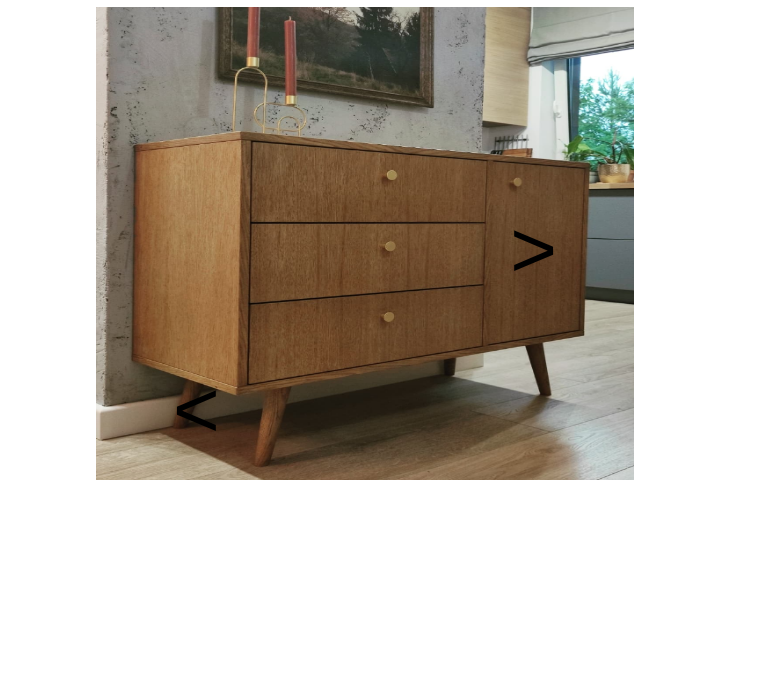
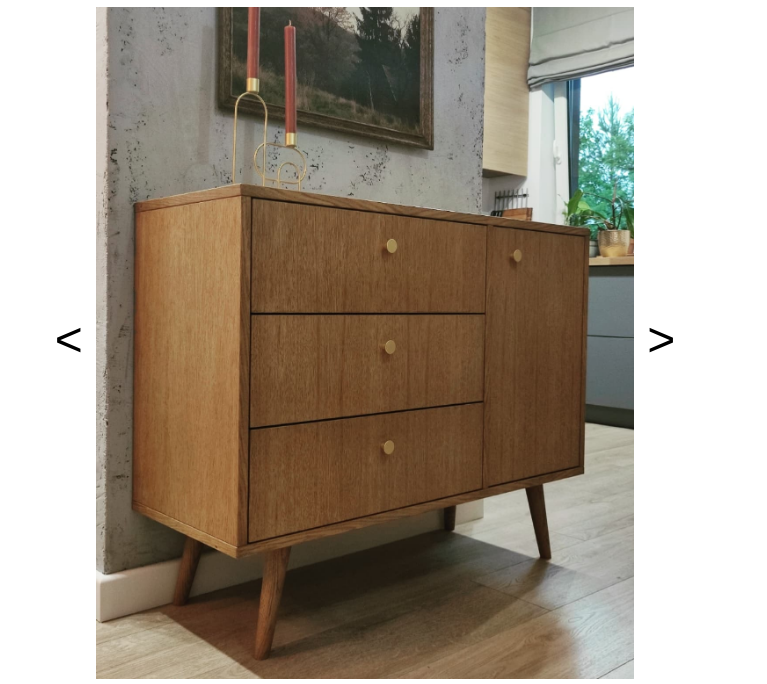
Before and after one commit to DGStach/MeblarniaWebsite, a plain HTML site: page Index.html in a window 1280 px wide. Shown: the part 116-800 px from the top of the page, without its empty margins (275-1042 px from the left). Drawn offline with Linux system fonts and the light colour scheme.

Commit message:
upgrade 12.11 - photos meblorz added

```diff
--- a/Index.html
+++ b/Index.html
@@ -9,7 +9,6 @@
     <meta name="viewport" content="width=device-width, initial-scale=1">
 
 <body>
-
 
 
 <div class="navBarContainer" id="navBarContainer">
@@ -24,22 +23,11 @@
     </div>
 </div>
 
-<div id="slideShowContainer">
-    <div id="slideShowPhoto">
-        <img src="img/1.jpg" onclick="currentSlide(0)">
-       <!-- <img src="img/2.jpg" onclick="currentSlide(1)">
-        <img src="img/3.jpg" onclick="currentSlide(2)">
-         <img src="img/4.jpg" onclick="currentSlide(3)">
-         <img src="img/5.jpg" onclick="currentSlide(4)">-->
-        <div id="slideShowButton">
-            <span><</span>
-            <span>></span>
-        </div>
+    <div id="slideShowContainer">
+        <span class="slideShowButton" onclick="scrollPhoto(-1)"><</span>
+        <img id="photoSlideShow" class="slideShowPhoto" src="img/1.jpg">
+        <span class="slideShowButton" onclick="scrollPhoto(1)">></span>
     </div>
-
-
-</div>
-
 <div id="AboutMeContent">
     <img src="img/MeblorzPhoto.jpg">
 
@@ -98,6 +86,7 @@
 </div>
 
 <script>
+    var imgNumber;
     function myFunction() {
         var x = document.getElementById("navBarContainer");
         if (x.className === "navBarContainer") {
@@ -106,5 +95,38 @@
             x.className = "navBarContainer";
         }
     }
+
+    const scrollPhoto = (counter) => {
+        const minImgNumber = 1;
+        const maxImgNumber = 5;
+        const imgElement = document.getElementById('photoSlideShow');
+
+        const imgNumber = imgElement.getAttribute('src').replace('img/','').replace('.jpg','');
+        let nextImgNumber = Number(imgNumber) + counter;
+
+        nextImgNumber = nextImgNumber === minImgNumber - 1 ? maxImgNumber : nextImgNumber;
+        nextImgNumber = nextImgNumber === maxImgNumber + 1 ? minImgNumber : nextImgNumber;
+
+        document.getElementById('photoSlideShow').setAttribute('src', `img/${nextImgNumber}.jpg`);
+    }
+
+
+    // const scrollPhoto = (counter) => {
+    //     let imgLocation = document.getElementById('photoSlideShow').getAttribute('src')
+    //     imgLocation=imgLocation.replace('img/','');
+    //     imgNumber = imgLocation.replace('.jpg','');
+    //     imgNumber = Number(imgNumber);
+    //     imgNumber += counter;
+    //     if (imgNumber === 6){
+    //         imgNumber = 1;
+    //     }
+    //     if (imgNumber === 0){
+    //         imgNumber = 5;
+    //     }
+    //     imgLocation = "img/" + imgNumber +".jpg"
+    //     document.getElementById('photoSlideShow').setAttribute('src', imgLocation);
+    //
+    //
+    // }
 </script>
 </body>
--- a/IndexCss.css
+++ b/IndexCss.css
@@ -130,21 +130,18 @@ body {
 
 /* ---------------   slideShowContainer------------*/
 #slideShowContainer{
-    display: flex;
-}
-#slideShowPhoto{
+    font-size: xxx-large;
     text-align: center;
 }
 #slideShowContainer img{
     width:70%;
     height:70%;
-justify-items: center;
+    vertical-align: middle;
 }
-#slideShowContainer span{
-   font-size: 500%;
+.slideShowContainer span{
     color: black;
-
 }
+/*
 #slideShowContainer span:last-child {
     position: absolute;
     top:40%;
@@ -155,7 +152,7 @@ justify-items: center;
     left: 35%;
     top:60%;
 
-}
+}*/
 
 /*-----------#AboutMeContent --------------- */
 
```
